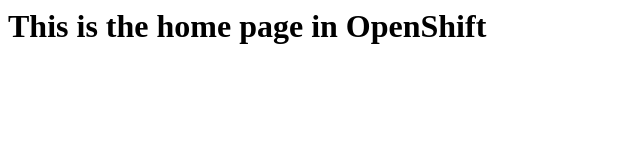
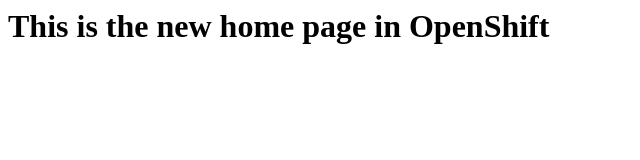
Before and after one commit to siggy81/httpd-s2i, a plain HTML site: page index.html in a window 1280 px wide. Shown: the whole page, without its empty margins (0-640 px from the left). Drawn offline with Linux system fonts and the light colour scheme.

Commit message:
modify index.html

```diff
--- a/index.html
+++ b/index.html
@@ -3,6 +3,6 @@
     <title>HTML Home Page</title>
   </head>
   <body>
-    <h1>This is the home page in OpenShift</h1>
+    <h1>This is the new home page in OpenShift</h1>
   </body>
 </html>
```
